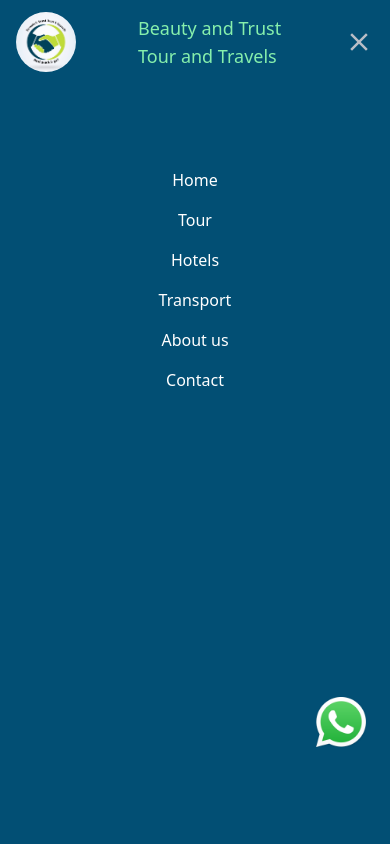
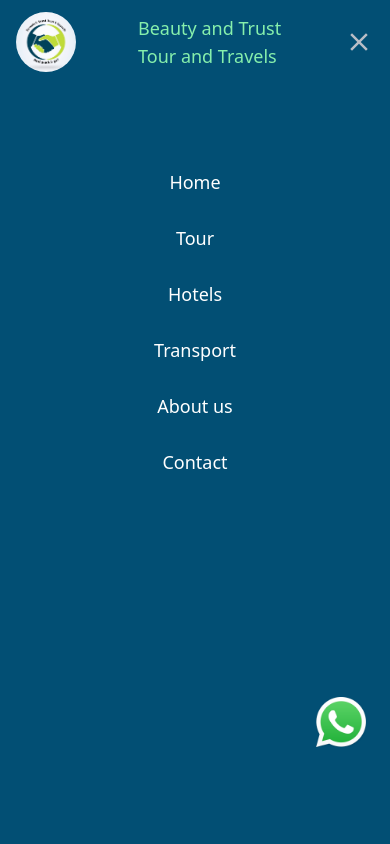
Before and after one commit to wajidkashoo14/beauty-and-trust, a Next.js app: page / in a window 390 px wide. Both pictures are taken after a click on the element 359 px from the left and 42 px from the top of the page. Shown: the top 844 px of the page. Built offline with nearby package versions, Linux system fonts and the light colour scheme.

Commit message:
code fix

```diff
--- a/src/app/components/Navbar.jsx
+++ b/src/app/components/Navbar.jsx
@@ -147,7 +147,7 @@ function Navbar() {
           >
             <Image src="/whatsapp.png" width={50} height={50} alt="whatsApp-Icon" loading="lazy" />
           </Link>
-         {nav ? <ul class="flex flex-col font-medium text-center pt-20 bg-[#024F74] h-screen w-full mt-10 absolute top-10 left-0">
+         {nav ? <ul class="flex flex-col gap-3 font-medium text-center pt-20 bg-[#024F74] h-screen w-full mt-10 absolute top-10 left-0 text-lg">
           <li>
             <Link
               href="/"
```
